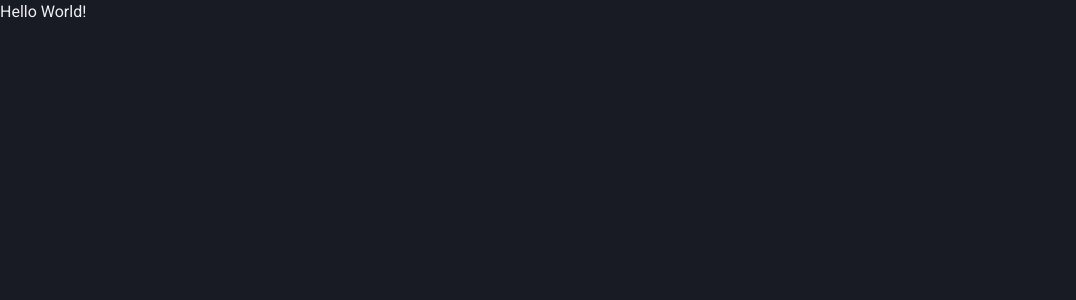
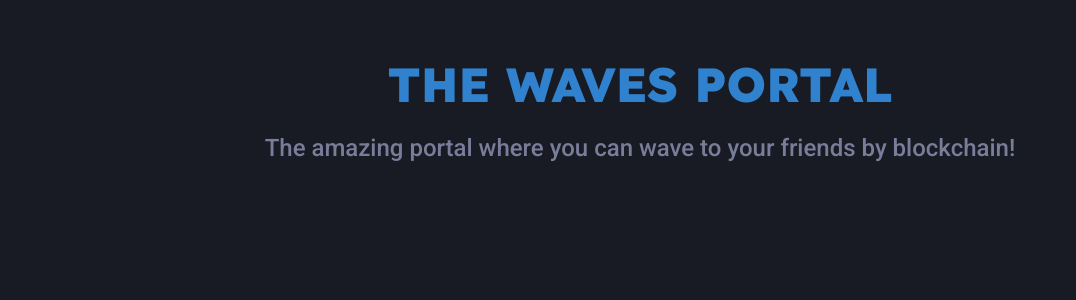
Before and after one commit to pauloreis7/blockchainwaves, a React (Vite) app in the folder web/: page / in a window 1280 px wide. Shown: the top 300 px of the page, without its empty margins (0-1076 px from the left). Built offline with nearby package versions, Linux system fonts and the light colour scheme.

Commit message:
create initial page layout

```diff
--- a/web/src/App.tsx
+++ b/web/src/App.tsx
@@ -1,3 +1,21 @@
-export default function App() {
-  return <h1>Hello World!</h1>;
+import { Flex, Heading, Text } from "@chakra-ui/react";
+
+export function App() {
+  return (
+    <Flex w="100%" h="100vh" flexDirection="column" alignItems="center" p="14">
+      <Heading
+        textAlign="center"
+        mb="4"
+        textTransform="uppercase"
+        fontSize="5xl"
+        color="blue.500"
+      >
+        the waves portal
+      </Heading>
+
+      <Text textAlign="center" fontSize="2xl" color="gray.400" fontWeight="500">
+        The amazing portal where you can wave to your friends by blockchain!
+      </Text>
+    </Flex>
+  );
 }
--- a/web/src/main.tsx
+++ b/web/src/main.tsx
@@ -4,7 +4,7 @@ import { ChakraProvider } from "@chakra-ui/react";
 
 import { theme } from "./styles/theme";
 
-import App from "./App";
+import { App } from "./App";
 
 ReactDOM.createRoot(document.getElementById("root")!).render(
   <React.StrictMode>
```
